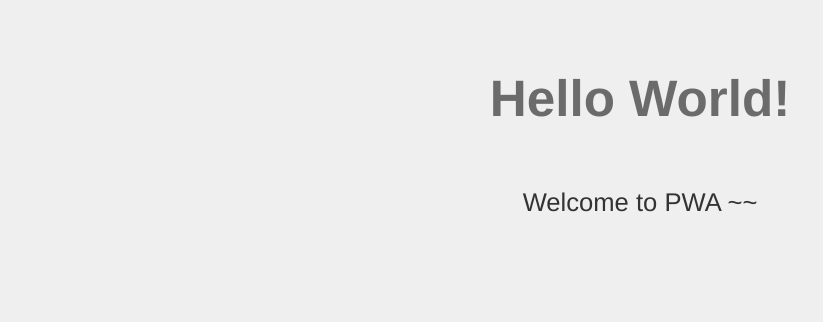
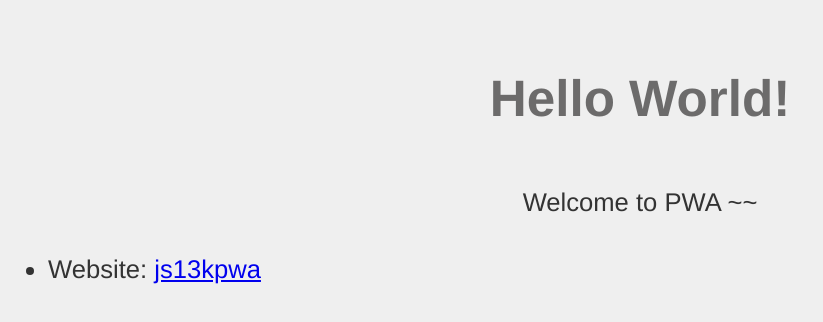
Before and after one commit to YanboCoder/pwa-demos, a website: page minipwa/public/index.html in a window 1280 px wide. Shown: the whole page, without its empty margins (0-823 px from the left). Drawn offline with Linux system fonts and the light colour scheme.

Commit message:
add js13kpwa link

```diff
--- a/minipwa/public/index.html
+++ b/minipwa/public/index.html
@@ -20,5 +20,9 @@
 <body>
 	<h2>Hello World!</h2>
 	<p class="main-text">Welcome to PWA ~~</p>
+	<ul>
+	<li><span>Website:</span> <a href='https://mdn.github.io/pwa-examples/js13kpwa/'>js13kpwa</a></li>
+	</ul>
+
 </body>
 </html>
```
